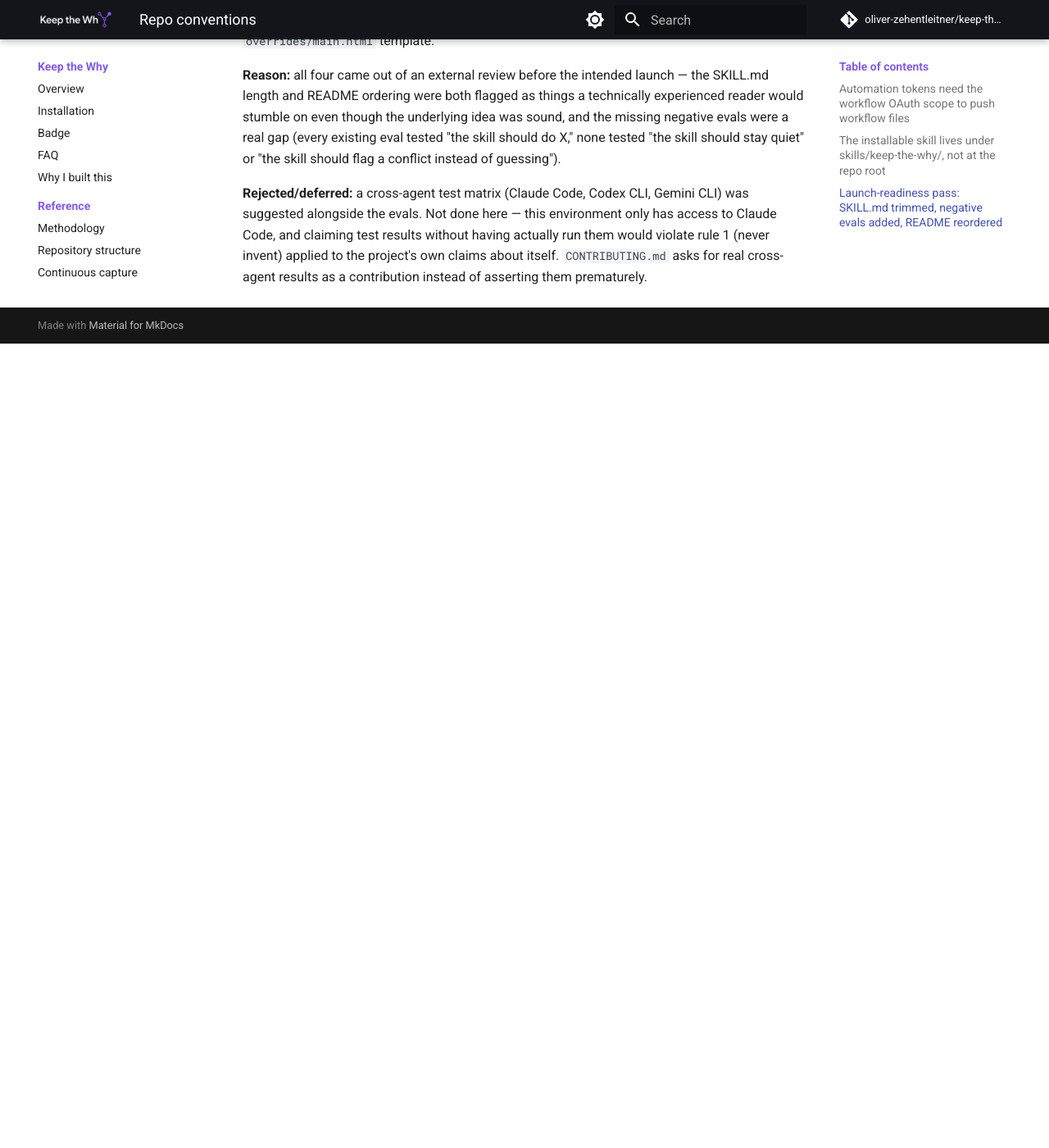
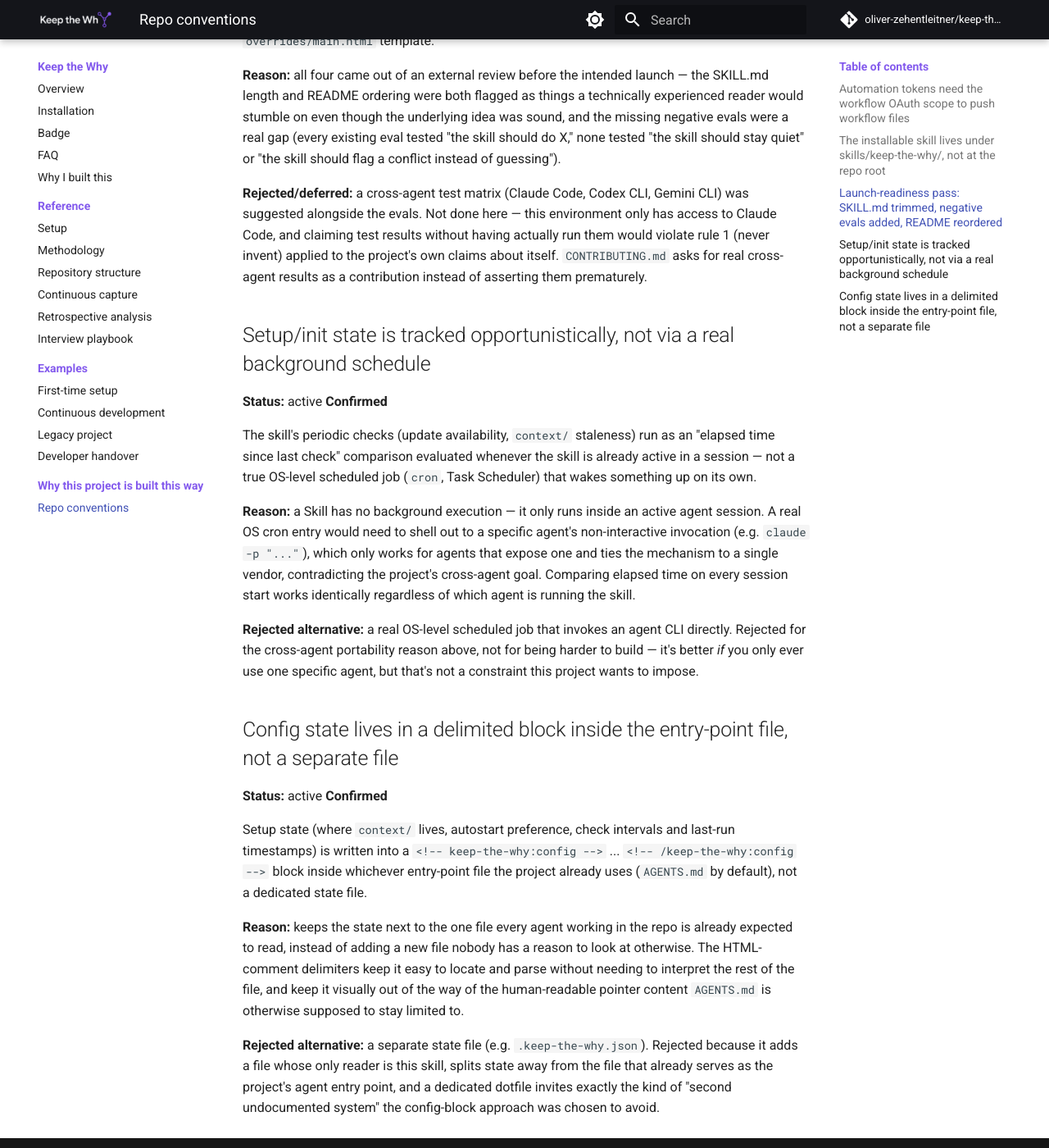
Before and after one commit to oliver-zehentleitner/keep-the-why, an MkDocs documentation site: the page built from docs/context/repo-conventions.md, in a window 1280 px wide and 1400 px high, scrolled down 1514 px. Shown: the whole window at 82% size. Built offline with MkDocs 1.6.1 and Material for MkDocs 9.7.7, drawn with Linux system fonts in a browser that asks for light colours; comment, search, counter and statistics services are not loaded; before the commit the page ends 1933 px from its top, so only the background shows below that.

Commit message:
Add first-time setup wizard and per-session timer checks (v0.2.0 groundwork)
Biggest usability gap so far: installing the skill dropped a user
straight into normal operation with no onboarding, and there was no
way to periodically check for skill updates or context/ staleness
without manually remembering to.

- New references/setup.md: detection (a <!-- keep-the-why:config -->
  block in AGENTS.md or whatever entry-point file the project already
  uses - not just "does AGENTS.md exist", plenty of projects have one
  already for unrelated reasons), the one-time init wizard (folder
  choice, starting mode, autostart, check intervals - defaults
  offered as a one-word fast path), and the per-session timer checks
  afterward.
- Init is a project-wide property, not per-developer: once the config
  block is committed, every session inherits it silently, no re-asking.
- Update-check and consistency-check run opportunistically (elapsed
  time compared at session start) rather than a real OS-level cron -
  a true scheduled job would need to shell into one specific agent's
  non-interactive mode, breaking cross-agent portability for no real
  gain over checking on session start anyway.
- Consistency-check only surfaces entries whose "Revisit when"
  condition has actually triggered, not just old entries - age alone
  isn't a defect, matches the existing proportionality principle.
  Scoped to what context/index.md already summarizes, not a full scan
  of every topic file every time.
- SKILL.md: new Workflow step 0 (setup check), version field added to
  frontmatter (0.1.0, matching current release - not bumped to 0.2.0
  here, that happens at actual release time).
- New examples/first-time-setup.md walkthrough, three new evals
  (wizard runs on first activation, doesn't re-run once already
  initialized, decline path, and a negative case for not flagging
  merely-old-but-untriggered entries).
- repository-structure.md's AGENTS.md example now shows the config
  block. repo-conventions.md documents both non-obvious calls above
  (opportunistic timers over OS cron, config-in-entry-point-file over
  a dedicated state file) with the rejected alternative for each.

```diff
--- a/context/repo-conventions.md
+++ b/context/repo-conventions.md
@@ -32,3 +32,25 @@
 **Reason:** all four came out of an external review before the intended launch — the SKILL.md length and README ordering were both flagged as things a technically experienced reader would stumble on even though the underlying idea was sound, and the missing negative evals were a real gap (every existing eval tested "the skill should do X," none tested "the skill should stay quiet" or "the skill should flag a conflict instead of guessing").
 
 **Rejected/deferred:** a cross-agent test matrix (Claude Code, Codex CLI, Gemini CLI) was suggested alongside the evals. Not done here — this environment only has access to Claude Code, and claiming test results without having actually run them would violate rule 1 (never invent) applied to the project's own claims about itself. `CONTRIBUTING.md` asks for real cross-agent results as a contribution instead of asserting them prematurely.
+
+## Setup/init state is tracked opportunistically, not via a real background schedule
+
+**Status:** active
+**Confirmed**
+
+The skill's periodic checks (update availability, `context/` staleness) run as an "elapsed time since last check" comparison evaluated whenever the skill is already active in a session — not a true OS-level scheduled job (`cron`, Task Scheduler) that wakes something up on its own.
+
+**Reason:** a Skill has no background execution — it only runs inside an active agent session. A real OS cron entry would need to shell out to a specific agent's non-interactive invocation (e.g. `claude -p "..."`), which only works for agents that expose one and ties the mechanism to a single vendor, contradicting the project's cross-agent goal. Comparing elapsed time on every session start works identically regardless of which agent is running the skill.
+
+**Rejected alternative:** a real OS-level scheduled job that invokes an agent CLI directly. Rejected for the cross-agent portability reason above, not for being harder to build — it's better *if* you only ever use one specific agent, but that's not a constraint this project wants to impose.
+
+## Config state lives in a delimited block inside the entry-point file, not a separate file
+
+**Status:** active
+**Confirmed**
+
+Setup state (where `context/` lives, autostart preference, check intervals and last-run timestamps) is written into a `<!-- keep-the-why:config -->` ... `<!-- /keep-the-why:config -->` block inside whichever entry-point file the project already uses (`AGENTS.md` by default), not a dedicated state file.
+
+**Reason:** keeps the state next to the one file every agent working in the repo is already expected to read, instead of adding a new file nobody has a reason to look at otherwise. The HTML-comment delimiters keep it easy to locate and parse without needing to interpret the rest of the file, and keep it visually out of the way of the human-readable pointer content `AGENTS.md` is otherwise supposed to stay limited to.
+
+**Rejected alternative:** a separate state file (e.g. `.keep-the-why.json`). Rejected because it adds a file whose only reader is this skill, splits state away from the file that already serves as the project's agent entry point, and a dedicated dotfile invites exactly the kind of "second undocumented system" the config-block approach was chosen to avoid.
--- a/mkdocs.yml
+++ b/mkdocs.yml
@@ -45,12 +45,14 @@
   - FAQ: faq.md
   - Why I built this: why.md
   - Reference:
+      - Setup: setup.md
       - Methodology: methodology.md
       - Repository structure: repository-structure.md
       - Continuous capture: continuous-capture.md
       - Retrospective analysis: retrospective-analysis.md
       - Interview playbook: interview-playbook.md
   - Examples:
+      - First-time setup: examples/first-time-setup.md
       - Continuous development: examples/continuous-development.md
       - Legacy project: examples/legacy-project.md
       - Developer handover: examples/developer-handover.md
```
Also changed, not shown: README.md (+2 -0 lines), docs/examples/first-time-setup.md (added, +1 -0 lines), docs/setup.md (added, +1 -0 lines), skills/keep-the-why/SKILL.md (+6 -0 lines), skills/keep-the-why/examples/first-time-setup.md (added, +41 -0 lines), skills/keep-the-why/references/repository-structure.md (+9 -1 lines), skills/keep-the-why/references/setup.md (added, +47 -0 lines), 1 other file.
